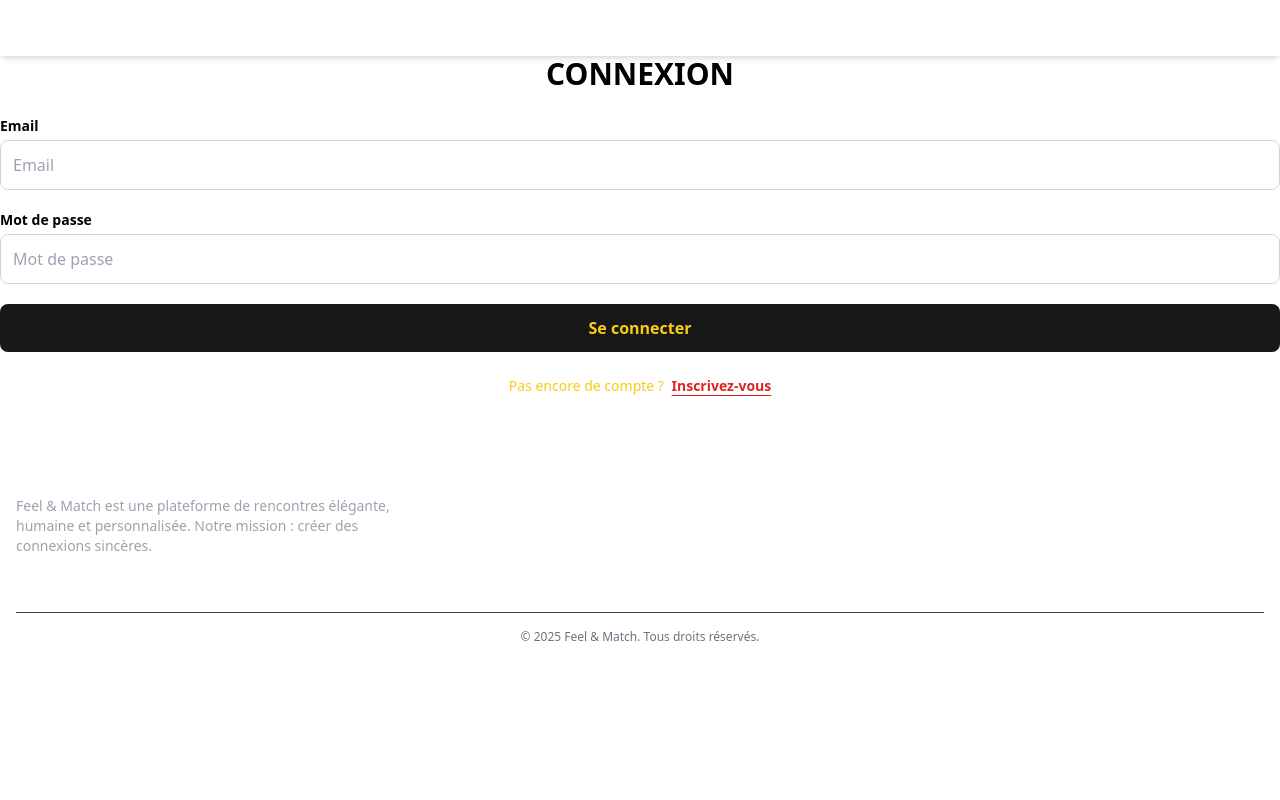
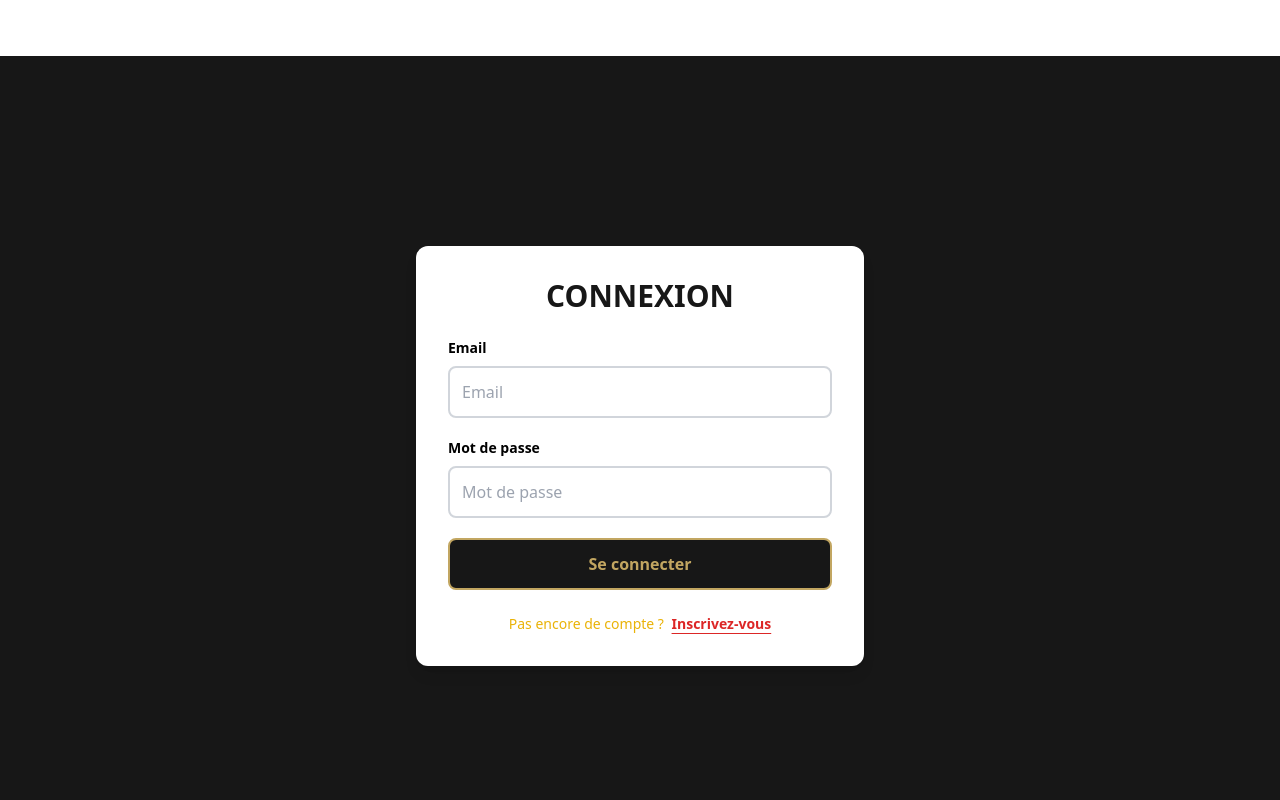
Before and after one commit to farahbed/feel-match-next, a Next.js app: page /login in a window 1280 px wide. Shown: the top 800 px of the page. Built offline with nearby package versions, Linux system fonts and the light colour scheme; a web font is replaced by a local one.

Commit message:
import changes

```diff
--- a/src/app/login/page.jsx
+++ b/src/app/login/page.jsx
@@ -13,14 +13,14 @@ export default function LoginPage() {
   useEffect(() => {
     const urlParams = new URLSearchParams(window.location.search);
     const registerParam = urlParams.get('register');
-    setIsLogin(registerParam !== 'true'); // true => login / false => register
+    setIsLogin(registerParam !== 'true');
   }, []);
 
   const handleToggle = () => {
     const newState = !isLogin;
     setIsLogin(newState);
     router.push(newState ? '/login?register=false' : '/login?register=true');
-    setMessage(null); // réinitialiser les messages lors du switch
+    setMessage(null);
   };
 
   const handleChange = (e) => {
@@ -43,28 +43,15 @@ export default function LoginPage() {
       const data = await res.json();
 
       if (res.ok) {
-        // ✅ Stocke le rôle et l'email dans le navigateur
         localStorage.setItem('userRole', data.role);
         localStorage.setItem('userEmail', data.email);
-        // ✅ Stocke le token dans le navigateur
         localStorage.setItem('token', data.token);
-        // ✅ Stocke l'ID de l'utilisateur dans le navigateur
         localStorage.setItem('userId', data.userId);
-
-
-        // ✅ Affiche le message
         setMessage('Connexion réussie !');
 
-        // ✅ Redirige selon le rôle
-        if (data.role === 'admin') {
-          setTimeout(() => {
-            window.location.href = '/admin';
-          }, 1500);
-        } else {
-          setTimeout(() => {
-            window.location.href = '/compte';
-          }, 1500);
-        }
+        setTimeout(() => {
+          window.location.href = data.role === 'admin' ? '/admin' : '/compte';
+        }, 1500);
       } else {
         setMessage(data.message || 'Erreur lors de la connexion');
       }
@@ -74,41 +61,43 @@ export default function LoginPage() {
   };
 
   return (
-    <div className="login-page">
-      <div className="box">
-        <h2 className="text-center text-3xl font-bold mb-6 uppercase">
+    <div className="min-h-screen flex items-center justify-center bg-black px-4">
+      <div className="bg-white rounded-xl shadow-lg p-8 w-full max-w-md text-center">
+        <h2 className="text-3xl font-bold mb-6 text-black uppercase">
           {isLogin ? 'Connexion' : 'Inscription'}
         </h2>
 
         {isLogin ? (
           <form className="flex flex-col gap-5" onSubmit={handleSubmit}>
-            <div className="form-group">
-              <label className="text-sm font-semibold mb-1 block">Email</label>
+            <div className="flex flex-col gap-2 text-left">
+              <label htmlFor="email" className="text-sm font-semibold">Email</label>
               <input
                 name="email"
                 type="email"
+                id="email"
                 placeholder="Email"
                 required
                 onChange={handleChange}
-                className="w-full p-3 rounded-lg bg-white text-black border border-gray-300"
+                className="w-full p-3 rounded-lg bg-white text-black border-2 border-gray-300 focus:outline-none focus:border-gold"
               />
             </div>
 
-            <div className="form-group">
-              <label className="text-sm font-semibold mb-1 block">Mot de passe</label>
+            <div className="flex flex-col gap-2 text-left">
+              <label htmlFor="password" className="text-sm font-semibold">Mot de passe</label>
               <input
                 name="password"
                 type="password"
+                id="password"
                 placeholder="Mot de passe"
                 required
                 onChange={handleChange}
-                className="w-full p-3 rounded-lg bg-white text-black border border-gray-300"
+                className="w-full p-3 rounded-lg bg-white text-black border-2 border-gray-300 focus:outline-none focus:border-gold"
               />
             </div>
 
             <button
               type="submit"
-              className="bg-black text-yellow-400 hover:bg-red-600 hover:text-white py-3 rounded-lg font-bold transition duration-300"
+              className="bg-black text-gold hover:bg-gold hover:text-black border-2 border-gold py-3 rounded-lg font-bold transition duration-300"
             >
               Se connecter
             </button>
@@ -121,7 +110,7 @@ export default function LoginPage() {
           <p className="text-center mt-4 text-red-500">{message}</p>
         )}
 
-        <p className="text-center mt-6 text-sm text-yellow-400">
+        <p className="text-center mt-6 text-sm text-yellow-500">
           {isLogin ? 'Pas encore de compte ?' : 'Déjà inscrit ?'}{' '}
           <button
             onClick={handleToggle}
```
Also changed, not shown: src/app/compte/page.jsx (+5 -5 lines).
